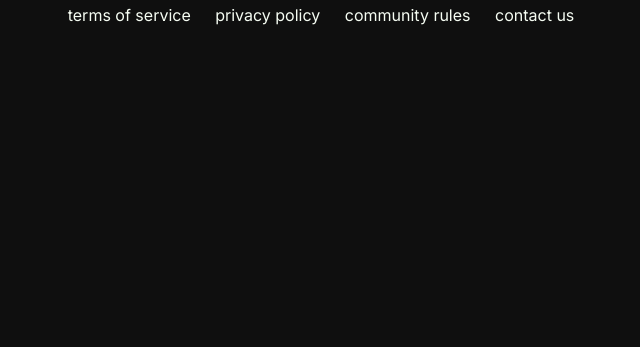
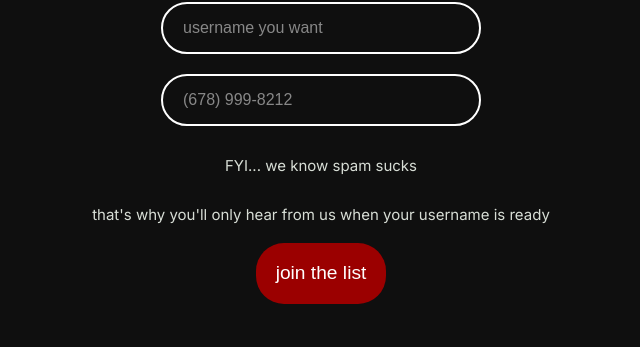
Before and after one commit to ramcav/thehouse_web, a Django app: page / in a window 1280 px wide. Shown: the part 821-1168 px from the top of the page, without its empty margins (319-959 px from the left). Before the commit the page ends 846 px from the top, so only its background shows below. Run offline with Django 4.2, Linux system fonts and the light colour scheme; some libraries are stand-ins or nearby versions.

Commit message:
Worked on new template

```diff
--- a/theHouse/website/static/website/style.css
+++ b/theHouse/website/static/website/style.css
@@ -10,147 +10,32 @@
     font-style: normal;
 }
 
-@keyframes fadeIn {
-    from { opacity: 0; }
-    to { opacity: 1; }
+input[type="text"],
+input[type="tel"] {
+  background: transparent;
+  border: 2px solid #FFFFFF;
+  border-radius: 30px; /* gives the rounded corners */
+  font-size: 16px;
+  color: white;
+  padding: 15px 20px; /* gives some padding inside the inputs */
+  margin: 10px 0; /* adds space between the two inputs */
+  width: calc(100% - 40px); /* ensures the input fields do not exceed their parent's width */
+  box-sizing: border-box; /* makes sure padding doesn't affect the total width */
+  outline: none; /* removes the default focus outline */
 }
 
-/* Existing @import and @font-face rules */
-
-.sticky-header {
-    position: fixed;
-    top: 0;
-    left: 0;
-    width: 100%;
-    background: #0F0F0F;
-    z-index: 1000;
-    padding: 10px 0;
-    box-shadow: 0 2px 5px rgba(0, 0, 0, 0.2);
-    text-align: center;
-    font-family: 'Inter', sans-serif;
-    font-size: 1.2em;
-    margin-bottom: 50px;
-    height: 60px;
+input[type="text"]::placeholder,
+input[type="tel"]::placeholder {
+  color: rgba(255, 255, 255, 0.5); /* lighter placeholder text */
 }
 
-
-body, html {
-    height: 100%;
-    margin: 0;
-    padding: 0;
-    font-family: 'Inter', sans-serif;
-    background: #0F0F0F;
-    color: #F6FDF3;
-    display: flex;
-    justify-content: center;
-    align-items: center;
+input[type="text"]:focus,
+input[type="tel"]:focus {
+  box-shadow: 0 0 10px #FFFFFF; /* adds the glow effect on focus */
 }
 
-.container {
-    max-width: 600px;
-    width: 100%;
-    padding: 20px;
-    text-align: center;
-    padding-top: 60px;
-}
-
-h2 {
-    font-size: 1.2em;
-    color: #F6FDF3;
-    margin-bottom: 0.5em;
-}
-
-h1 {
-    font-size: 2em;
-    color: #F6FDF3;
-    margin-bottom: 0.5em;
-}
-
-main p {
-    font-size: 1.2em;
-    margin-bottom: 2em;
-    word-wrap: break-word;
-}
-
-p {
-    word-wrap: break-word;
-}
-
-.form-input {
-    display: flex;
-    flex-direction: column;
-    align-items: center;
-    justify-content: center;
-}
-
-form input[type="text"] {
-    max-width: 300px;
-            width: 80%;
-            height: 40px;
-            border-radius: 10px;
-            border: 1px solid #F6FDF3;
-            background-color: #0F0F0F;
-            padding-left: 30px;
-            font-family: 'Inter', sans-serif;
-            font-size: 15px;
-            color: #F6FDF3;
-            margin-top: 20px;
-            outline: none;
-            box-shadow: 2px 2px 4px rgba(246, 253, 243, 0.5);
-}
-
-
-button {
-    width: 30%;
-    padding: 1em;
-    background-color: #9B0000;
-    border: none;
-    border-radius: 28px;
-    color: #ffffff;
-    font-size: 1em;
-    text-decoration: none;
-    margin-top: 1em;
-    margin-bottom: 1em;
-    box-shadow: #F6FDF3;
-}
-
-button:hover,
-button:focus {
-    opacity: 0.8;
-    background-color: #9B0000; /* Lighter red on hover/focus for feedback */
-}
-
-.extra-links a,
-footer a {
-    color: #F6FDF3;
-    text-decoration: none;
-    margin: 0 10px; /* Evenly space links */
-}
-
-footer {
-    position: static; /* Stick to the bottom of the content */
-    margin-top: 30px; /* Space from the content */
-}
-
-.header-logo {
-    max-width: 70%;
-    height: auto;
-    display: block;
-    margin-left: auto;
-    margin-right: auto;
-}
 
 .red-text {
     color: #9B0000;
     font-family: "CustomFont", sans-serif;
 }
-
-@media (max-width: 768px) {
-    .container {
-        padding: 10px; /* Adjust padding for smaller screens */
-    }
-
-    main p {
-        font-size: 1em; /* Adjust text size for better readability on smaller screens */
-    }
-}
--- a/theHouse/website/templates/website/mockup.html
+++ b/theHouse/website/templates/website/mockup.html
@@ -9,37 +9,26 @@
 </head>
 <body>
     <div class="sticky-header">
-        <h2>I FOLLOWED theHouse AND IT TOOK ME TOO <span id="red-text" class="red-text">FREEDOM</span></h2>
+        <h2>I FOLLOWED theHouse AND IT TOOK ME TO <span id="red-text" class="red-text"> FREEDOM</span></h2>
     </div>
-
     <div class="container">
-        <main>
         <header>
             <img class="header-logo" src="{% static 'logo/logo.png' %}" alt="Logo">
         </header>
         <h1>don't miss the party</h1>
-            <p>drop your phone # to reserve your username and we’ll text you when it’s ready 🔥</p>
+        <p>drop your phone # and we'll save the username for you 🔥</p>
+
         <form action="#" method="POST">
             <div class="form-input">
                 <input type="text" id="username" name="username" placeholder="username you want">
                 <input type="text" id="phone" name="phone" placeholder="(678) 999-8212">
+
+            </div>
+            <p>FYI - we know spam sucks.</p>
+            <p>you'll only hear from us when your username is ready 🏠</p>
             <button class="form-input" type="submit">join the list</button>
     </div>
-                <p>FYI – your phone number is used for account updates, not spam. promise 🚀</p>
 
-            </form>
-            <div class="extra-links">
-                <a href="#">signed up already?</a>
-                <a href="#">check your spot & invite friends</a>
-            </div>
-        </main>
-        <footer>
-            <a href="#">terms of service</a>
-            <a href="#">privacy policy</a>
-            <a href="#">community rules</a>
-            <a href="#">contact us</a>
-        </footer>
-    </div>
 </body>
 </html>
 
--- /dev/null
+++ b/theHouse/website/templates/website/mockup_2.html
@@ -0,0 +1,164 @@
+{% load static %}
+
+<DOCTYPE html>
+<html>
+<head>
+    <link rel="stylesheet" href="{% static 'website/style.css' %}"/>
+    <meta name="viewport" content="width=device-width, initial-scale=1.0">
+    <link
+     rel="stylesheet"
+     href="https://cdnjs.cloudflare.com/ajax/libs/intl-tel-input/17.0.8/css/intlTelInput.css"
+   />
+   <style>
+    input[type="text"],
+    input[type="tel"] {
+        background: transparent;
+        border: 2px solid #FFFFFF;
+        border-radius: 30px; /* gives the rounded corners */
+        font-size: 16px;
+        color: white;
+        padding: 15px 20px; /* gives some padding inside the inputs */
+        margin: 10px auto; /* centers the inputs horizontally */
+        width: 20em; /* fixed width */
+        max-width: 50%; /* ensures the input fields do not exceed their parent's width */
+        box-sizing: border-box; /* makes sure padding doesn't affect the total width */
+        outline: none; /* removes the default focus outline */
+        display: block; /* ensures inputs are on their own line */
+    }
+
+    input[type="text"]::placeholder,
+    input[type="tel"]::placeholder {
+        color: rgba(255, 255, 255, 0.5); /* lighter placeholder text */
+    }
+
+    input[type="text"]:focus,
+    input[type="tel"]:focus {
+        box-shadow: 0 0 10px #FFFFFF; /* adds the glow effect on focus */
+    }
+
+    button {
+        width: auto; /* Or match the width to your input fields */
+        padding: 1em;
+        background-color: #9B0000;
+        border: none;
+        border-radius: 28px;
+        color: #ffffff;
+        font-size: 1.2em;
+        text-decoration: none;
+        margin-top: 1em;
+        margin-bottom: 1em;
+        box-shadow: #F6FDF3;
+        cursor: pointer; /* Good to have for buttons */
+    }
+
+    .header {
+        color: white;
+        font-size: 23px;
+        font-family: Futura;
+        font-weight: 800;
+        letter-spacing: 0.92px;
+        text-align: center;
+        white-space: nowrap;
+        overflow: hidden;
+        transition: transform 5s;
+    }
+
+    .header:hover {
+        transform: translateX(-100%)
+    }
+
+    /* Make sure there's no additional margin or padding on the button */
+    button:focus, button:hover {
+        outline: none; /* Removes the outline on focus for a clean look */
+        opacity: 0.8;
+    }
+
+    </style>
+
+
+
+    <title>theHouse</title>
+</head>
+<body style="background: #0F0F0F">
+    <div style="display: flex; flex-direction:column; align-items: center">
+        <div style="width: 100%; height: 100%; background: #0F0F0F">
+            <div class="header">I FOLLOWED THE HOUSE AND IT TOOK ME TO <span id="red-text" class="red-text"></span></div>
+            <img style="width: 50em; max-width: 70%; display:block; margin-right: auto; margin-left: auto" src="{% static 'logo/logo.png' %}" />
+            <div style="height: 50px;"> </div>
+            <div style="color: #F6FDF3; font-size: 23px; font-family: Futura; font-weight: 800; word-wrap: break-word; text-align: center">DON’T MISS THE PARTY</div>
+            <div style="height: 30px;"> </div>
+            <div style="color: rgba(246, 253, 243, 0.87); font-size: 15px; font-family: Inter; font-weight: 500; word-wrap: break-word; text-align: center">drop your phone # and we'll stash your username 🔥</div>
+            <div style="height: 50px;"> </div>
+            <form action="#" method="POST">
+            <div class="form-input" style="display: flex; flex-direction: column; align-items: center;">
+                <input type="text" id="username" name="username" placeholder="username you want">
+                <input type="tel" id="phone" name="phone" placeholder="(678) 999-8212">
+            </div>
+            <div style="height: 20px;"> </div>
+            <div style="color: rgba(246, 253, 243, 0.87); font-size: 15px; font-family: Inter; font-weight: 500; word-wrap: break-word; text-align: center">FYI... we know spam sucks</div>
+            <div style="height: 30px;"> </div>
+            <div style="color: rgba(246, 253, 243, 0.87); font-size: 15px; font-family: Inter; font-weight: 500; word-wrap: break-word; text-align: center">that's why you'll only hear from us when your username is ready</div>
+            <div style="display: flex; flex-direction: column; align-items: center;">
+                <button class="form-input" type="submit">join the list</button>
+            </div>
+        </div>
+    </div>
+</body>
+</html>
+
+{% comment %} <script src="https://cdnjs.cloudflare.com/ajax/libs/intl-tel-input/17.0.8/js/intlTelInput.min.js"></script>
+
+<script>
+    const phoneInputField = document.querySelector("#phone");
+    const phoneInput = window.intlTelInput(phoneInputField, {
+      utilsScript:
+        "https://cdnjs.cloudflare.com/ajax/libs/intl-tel-input/17.0.8/js/utils.js",
+    });
+  </script> {% endcomment %}
+
+
+
+
+
+
+
+
+
+
+
+
+
+<script>
+    const words = ["THE BEST F*$CKING NIGHT OF MY LIFE", "LOVE", "EUPHORIA", "FRIENDS", "MEMORIES", "MADRID", "FREEDOM", "GLORY", "MEETING MY FUTURE WIFE", "THIS NIGHT", "YOU", "THIS MOMENT", "BEING ALIVE", "CALLING MY EX", "GOING OUT TONIGHT", "TONIGHT", "CRAZINESS", "CHAOS"];
+    function swapRedText() {
+        const redTextElement = document.getElementById('red-text');
+        let randomWord = words[Math.floor(Math.random() * words.length)];
+
+        while (redTextElement.textContent === randomWord) {
+            randomWord = words[Math.floor(Math.random() * words.length)];
+        }
+        redTextElement.textContent = randomWord;
+
+        // Restart the animation
+        redTextElement.style.animation = 'none';
+        redTextElement.offsetHeight; /* trigger reflow */
+        redTextElement.style.animation = null;
+    }
+
+    // Swap text every 10 seconds
+    setInterval(swapRedText, 2000);
+
+    // Initial swap on page load
+    document.addEventListener('DOMContentLoaded', swapRedText);
+
+    const info = document.querySelector(".alert-info");
+
+    function process(event) {
+    event.preventDefault();
+
+    const phoneNumber = phoneInput.getNumber();
+
+    info.style.display = "";
+    info.innerHTML = `Phone number in E.164 format: <strong>${phoneNumber}</strong>`;
+    }
+</script>
--- a/theHouse/website/views.py
+++ b/theHouse/website/views.py
@@ -12,7 +12,7 @@ class LandingView(View):
             'installed': settings.INSTALLED_APPS,
             'islocal': islocal
         }
-        return render(request, 'website/mockup.html', context)
+        return render(request, 'website/mockup_2.html', context)
 
 class Waitlist(View):
     def post(self, request):
```
Also changed, not shown: theHouse/website/templates/website/test.html (added, +105 -0 lines). Lines whose indentation alone changed are shown as unchanged.
